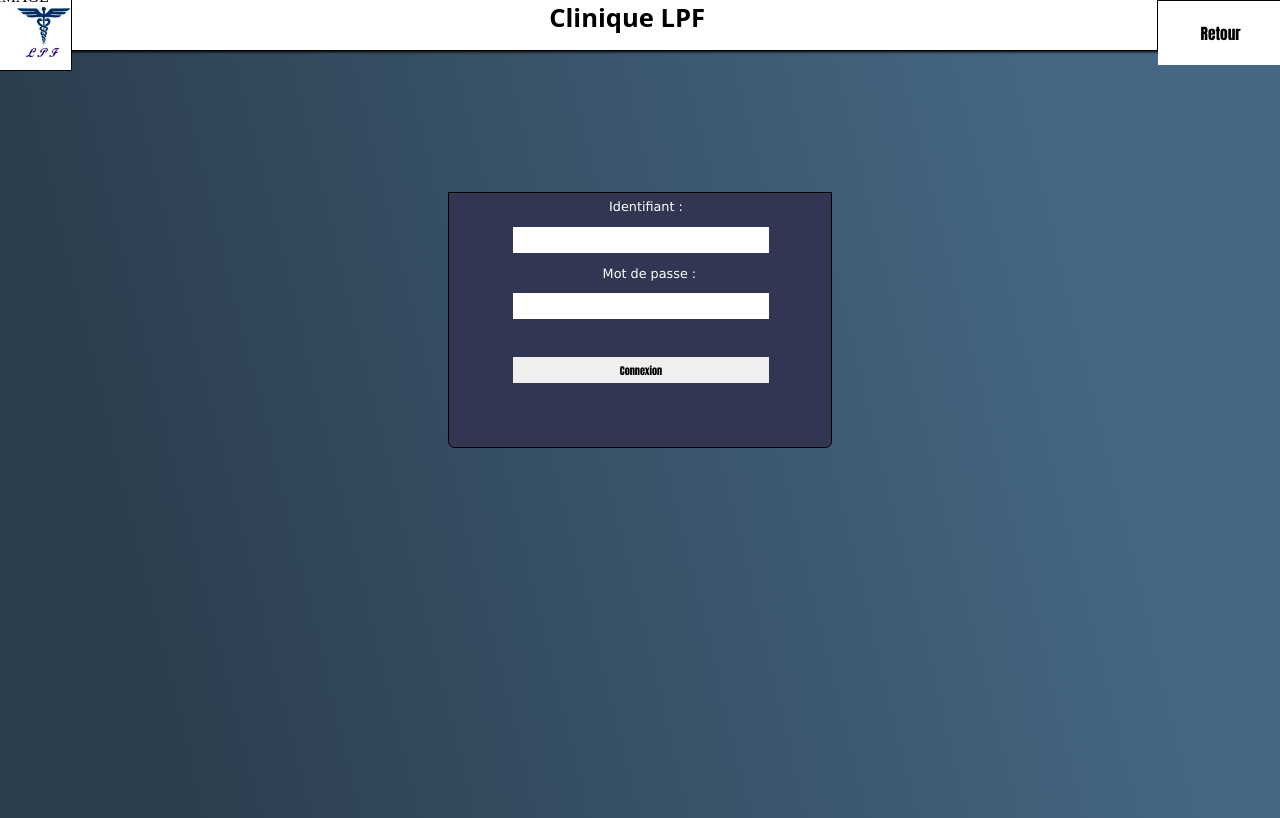
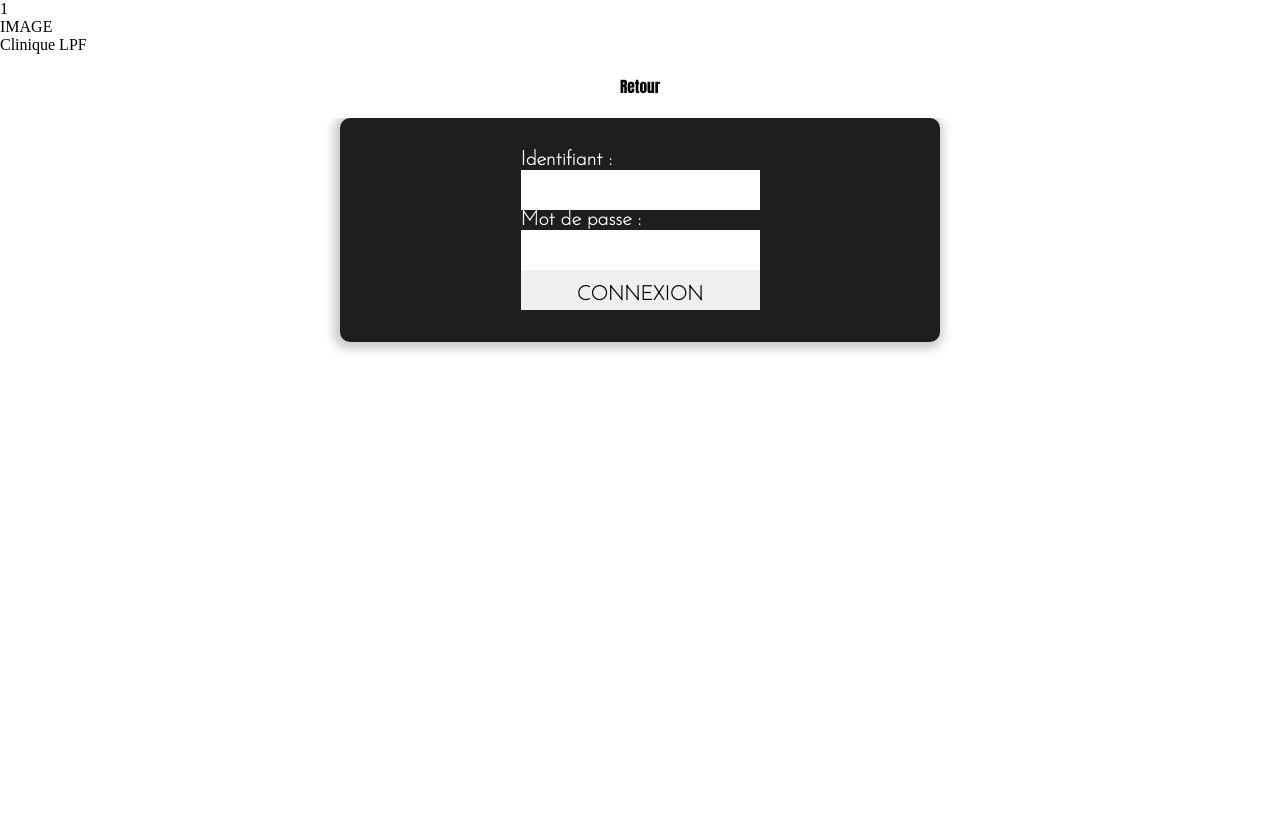
Before and after one commit to Naxem/AP_BTS_SIO, a PHP site: page /Staff/login in a window 1280 px wide. After the commit the page ends 352 px from the top, so only its background shows below. Run offline with PHP 8.4, Linux system fonts and the light colour scheme; the visitor is signed in with stand-in values (Sample User, id 1).

Commit message:
update bbd and correction 2 bug

```diff
--- a/Formulaire/index.php
+++ b/Formulaire/index.php
@@ -1,5 +1,7 @@
 <?php
     require("requete.php");
+
+    $_SESSION["modif_patient"]=$_SESSION["modif_patient"];
 
     if ($_SESSION["modif_patient"]) {
         $modif = true;
@@ -197,8 +199,8 @@
                     <span>Attention les seuls formats apccecter sont : png, jpeg, jpg et pdf !</span>
 
                     <p>Carte d'indentite (reto/verso) :*<br><input type="file" value="Choisir un fichier" name="CarteId" required></p>
-                    <p>Carte vitale :*<br><input type="file" value="Choisir un fichier" name="CarteVitale" required></p>
-                    <p>Carte de mutuelle :*<br><input type="file" value="Choisir un fichier" name="CarteMutuel" required></p>
+                    <p>Carte vitale :*<br><input type="file" value="Choisir un fichier" name="CarteVitale" require></p>
+                    <p>Carte de mutuelle :*<br><input type="file" value="Choisir un fichier" name="CarteMutuel" require></p>
 
                     <p>Si enfant mineur seulment :</p>
                     <p>Livrer de famille (pour enfant mineur) :<br><input type="file" value="Choisir un fichier" name="LivretFamille"></p>
--- a/Staff/connexion_BDD.php
+++ b/Staff/connexion_BDD.php
@@ -2,9 +2,9 @@
     function connexion_bdd()
     {
         $host = 'localhost:3306';
-        $db   = 'ap';
-        $user = 'root';
-        $pass = '';
+        $db   = 'ap2';
+        $user = 'maxens';
+        $pass = 'azerty';
         $dsn = "mysql:host=$host;dbname=$db";
         $options = [
             PDO::ATTR_ERRMODE            => PDO::ERRMODE_EXCEPTION,
--- a/Staff/loginTest.php
+++ b/Staff/loginTest.php
@@ -15,16 +15,16 @@
     //test identifiant
     $authentification = authentification($login);
     $auth = $authentification->fetch();
-    $pass = $auth["mdp"];
+    $pass = $auth["MDP"];
 
-    switch($auth["count(login)"]) {
+    switch($auth["count(Login)"]) {
         case 1 :
             if(password_verify($mdp, $pass)) {
                 $_SESSION["login"] = $login;
                 //recup id user
                 $return_id_user = return_id_user($login);
                 $return_id = $return_id_user->fetchAll();
-                foreach($return_id as $id) {$_SESSION["idRole"] = $id["IdRoles"]; $_SESSION["idUser"] = $id["idUser"];}
+                foreach($return_id as $id) {$_SESSION["idRole"] = $id["IdRole"]; $_SESSION["idUser"] = $id["IdUser"];}
                 //logs
                 log_conexion("Conexion de l'utilisateur ".$login, $date, $_SESSION["idUser"]);
                 switch($_SESSION["idRole"]) {
--- a/css/login.css
+++ b/css/login.css
@@ -1,77 +1,93 @@
-*, ::after, ::before{
+
+@import url('https://fonts.googleapis.com/css2?family=Josefin+Sans:wght@100&display=swap');
+
+* {
+    overflow-x: none;
+    vertical-align: baseline;
+    font-weight: inherit;
+    font-family: inherit;
+    font-style: inherit;
+    font-size: 100%;
+    border: 0 none;
+    outline: 0;
+    padding: 0;
+    margin: 0;
+    text-decoration: none;
+    list-style: none;
+    box-sizing: border-box;
+    scroll-behavior: smooth;
+}
+body{
+    overflow-y:hidden;
+}
+
+:root{
+    --c-noir:#1e1e1e;
+    --s-shadow:-2px 2px 10px 5px #4e4e4e49;
+}
+.globale{
+    align-items: center;
+    display: flex;
+    flex-direction: column;
     margin:0;
-    padding:0;
-    box-sizing: border-box;
+    padding: 80px 0;
+    width: 100%;
+    height: 100vh;
+    background-image: linear-gradient( 174.2deg,  rgba(255,244,228,1) 7.1%, rgba(240,246,238,1) 67.4% );;
+}
+
+form{
+    display: flex;
+    flex-direction: column;
+    width: 100%;
+    max-width: 600px;
+    margin:auto;
+    padding: 2rem 1rem;
+    border-radius: 10px;
+    background-color: var(--c-noir);
+    box-shadow: var(--s-shadow);
+    align-items: center;
+    font-family: 'Josefin Sans', sans-serif;
+    color:white;
+    font-weight: 900;
+    font-size: 20px;
+    gap:15px;
+}
+
+form input{
+    width: 100%;
+    max-width: 450px;
+    padding:15px;
+    height: 40px;
+    margin:auto;
 
 }
-.entier{
-    height: 100vh;
-    width: 100vw;
-    background-image: linear-gradient( 76.3deg,  rgba(44,62,78,1) 12.6%, rgba(69,103,131,1) 82.8% );
-}
-.menu{
-    position: absolute;
-    display: block;
-    height: 20vw;
-    width: 30vw;
-    left:35%;
-    right:auto;
-    top:15vw;
-    background-image: linear-gradient( 110.3deg, rgba(49,55,82,1) 96.7%, rgba(73,93,109,1) 4.3%, rgba(49,55,82,1) 96.7% );
-    border-bottom-left-radius: 0.5vw;
-    border-bottom-right-radius: 0.5vw;
-    color:white;
-    font-size: 1vw;
-    font-family:Verdana, Geneva, Tahoma, sans-serif;
-    font-weight: 2vw;
-    border:solid 0.1vw black;
-    padding-top:0.5vw;
-}
-.champs{
-    height: 2vw;
-    width: 20vw;
-    margin-left:5vw;
-    margin-top: 1vw;
-    margin-bottom: 1vw;
-    border-style: none;
-}
-#lgn{
-    margin-left:12.5vw;
 
-}
-#mdp{
-    margin-left:12vw;
+
+form .bouton{
+    display: flex;
+    align-items: center;
+    justify-content: center;
+    width: 100%;
+    max-width: 250px;
+    height: 40px;
+    font-size: 20px;
+    margin:auto;
+    font-weight: 900;
+    text-transform: uppercase;
+    cursor: pointer;
+    transition: 0.3s ease ;
 }
 
-body{
-    background-image: linear-gradient( 76.3deg,  rgba(44,62,78,1) 12.6%, rgba(69,103,131,1) 82.8% );
+form .bouton:hover{
+    transform: scale(1.1);
+    transition: 0.3s ease ;
 }
-.bouton{
-    height: 2vw;
-    width: 20vw;
-    margin-left:5vw;
-    margin-top: 2vw;
-    margin-bottom: 1vw;
-    border-width: 0;
-    font-size: 0.8vw;
-    font-family: Impact, Haettenschweiler, 'Arial Narrow Bold', sans-serif;
-    font-weight: 2vw;
-    backdrop-filter: blur(100vw);
 
-}
-.bouton:hover{
-    height: 2vw;
-    width: 20vw;
-    margin-left:5vw;
-    border-style: none;
-    font-size: 0.8vw;
-    font-family:Verdana, Geneva, Tahoma, sans-serif;
-    font-weight: 2vw;
-    backdrop-filter: blur(1vw);
-    -webkit-transition-duration: 1000ms;
-    border-style: solid;
-    filter: brightness(1.2);
-}
+
+
+
+
 .boutonR{
     background-color: white ;
     height: 8vh;
@@ -83,6 +99,8 @@ body{
     font-weight: 2vw;
 
 }
+
+
 .boutonR:hover{
     height: 8.2vh;
     width: 100%;
@@ -96,50 +114,3 @@ body{
     filter: brightness(1.2);
 
 }
-.menu_top{
-    position:fixed;
-    display: flex;
-    justify-content: space-around;
-    backdrop-filter: blur(10px);
-    top:0;
-    left:0;
-    height: 4vw;
-    width: 100vw;
-    border-bottom: 0.1vw solid;
-    box-shadow: 0.2vw 0.1vw 0.2vw black;
-    background-color: white;
-}
-.titre_top{
-    margin-left: -10%;
-    top:0.5vw;
-    font-size: 2vw;
-    font-family: system-ui, -apple-system, BlinkMacSystemFont, 'Segoe UI', Roboto, Oxygen, Ubuntu, Cantarell, 'Open Sans', 'Helvetica Neue', sans-serif;
-    font-weight: bold;
-    position:middle;
-
-}
-.connexion{
-    position:right;
-    margin-right: -18vw;
-    top:0;
-    width: 10vw;
-    height: 4vw;
-    border:solid black 0.1vw;
-    text-align: center;
-}
-.icon{
-    position:left;
-    left:0;
-    top:5vw;
-}
-.image{
-    position: relative;
-    top:-1vw;
-    margin-left: -18vw;
-    display: block;
-    height: 10.5vh;
-    width: 6vw;
-    border: solid 0.1vw black;
-    background-image:url(medical.png);
-    background-size: cover;
-}
```
Also changed, not shown: Formulaire/requete.php (+49 -30 lines), Staff/requete.php (+8 -8 lines), css/acceuil.css (+15 -0 lines), css/navbar.css (added, +138 -0 lines).
